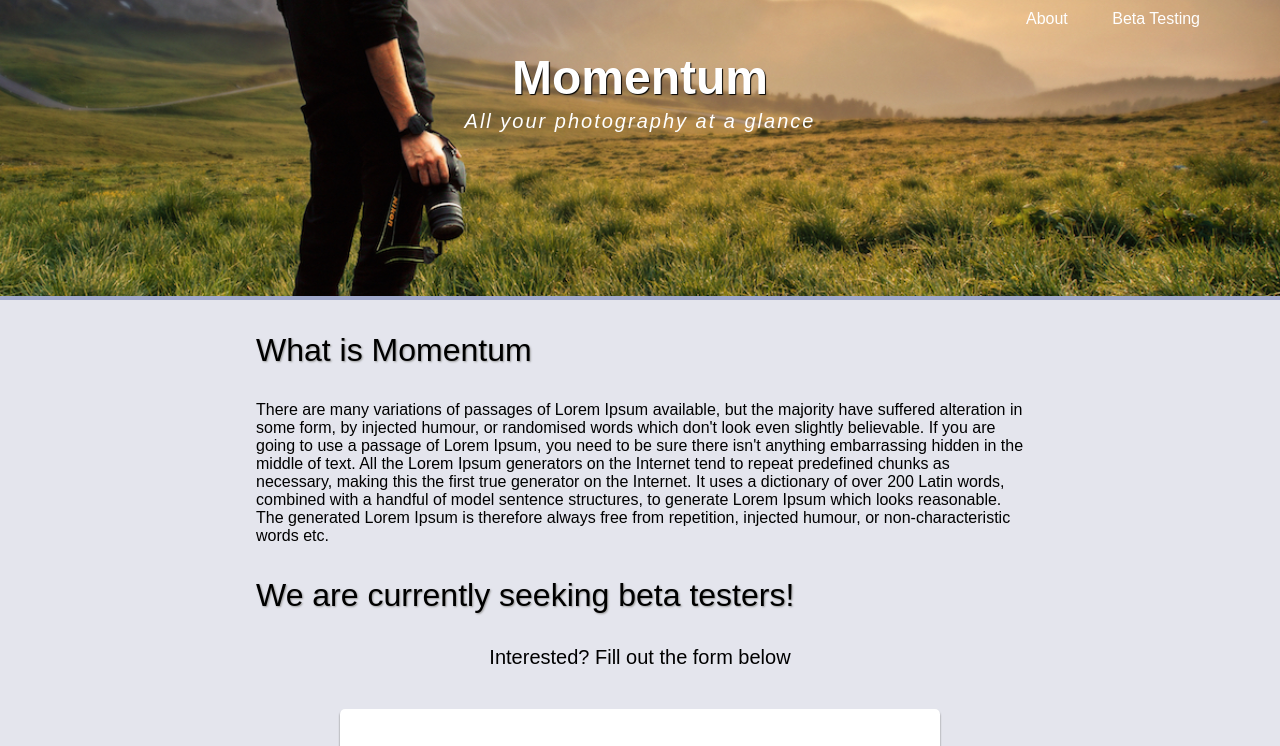
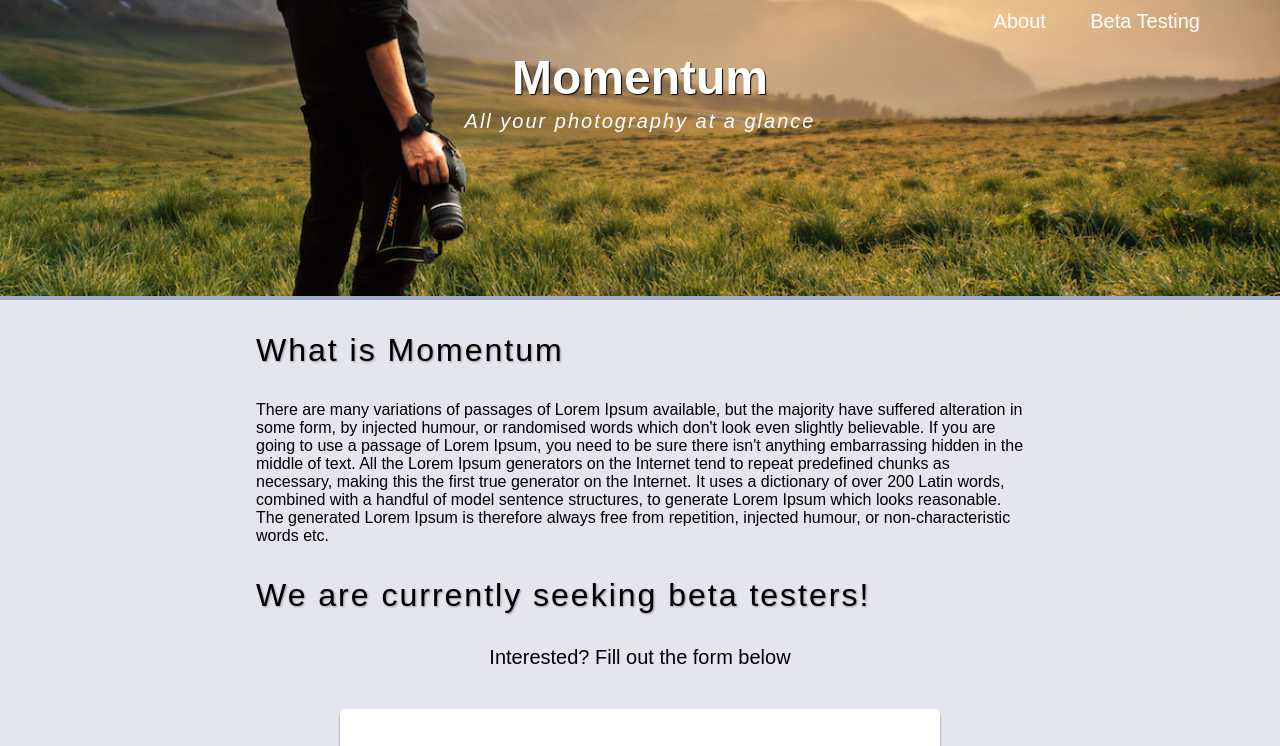
Before and after one commit to c-tregunna/Slack-HTML-challenge, a plain HTML site: page index.html in a window 1280 px wide. Shown: the top 746 px of the page. Drawn offline with Linux system fonts and the light colour scheme.

Commit message:
css update headers

```diff
--- a/css/styles.css
+++ b/css/styles.css
@@ -43,6 +43,7 @@ h3 {
     font-size: 1.5em;
     text-shadow: 1px 1px 2px #999;
     font-weight: 200;
+    letter-spacing: 2px;
 }
 
 /* HEADER */
@@ -65,7 +66,18 @@ nav ul {
 nav ul li {
     display: inline-block;
     padding: 10px 20px;
+    font-size: 1.25em;
 }
+
+a {
+    text-decoration: none;
+    color: white;
+}
+nav li a:hover {
+    border-bottom: 1px solid;
+}
+
+
 /* MAIN */
 
 .main {
--- a/index.html
+++ b/index.html
@@ -13,8 +13,8 @@
         <header class="header">
             <nav>
                 <ul>
-                    <li>About</li>
-                    <li>Beta Testing</li>
+                    <li><a href="#">About</a></li>
+                    <li><a href="#">Beta Testing</a></li>
                 </ul>
             </nav>
 
```
